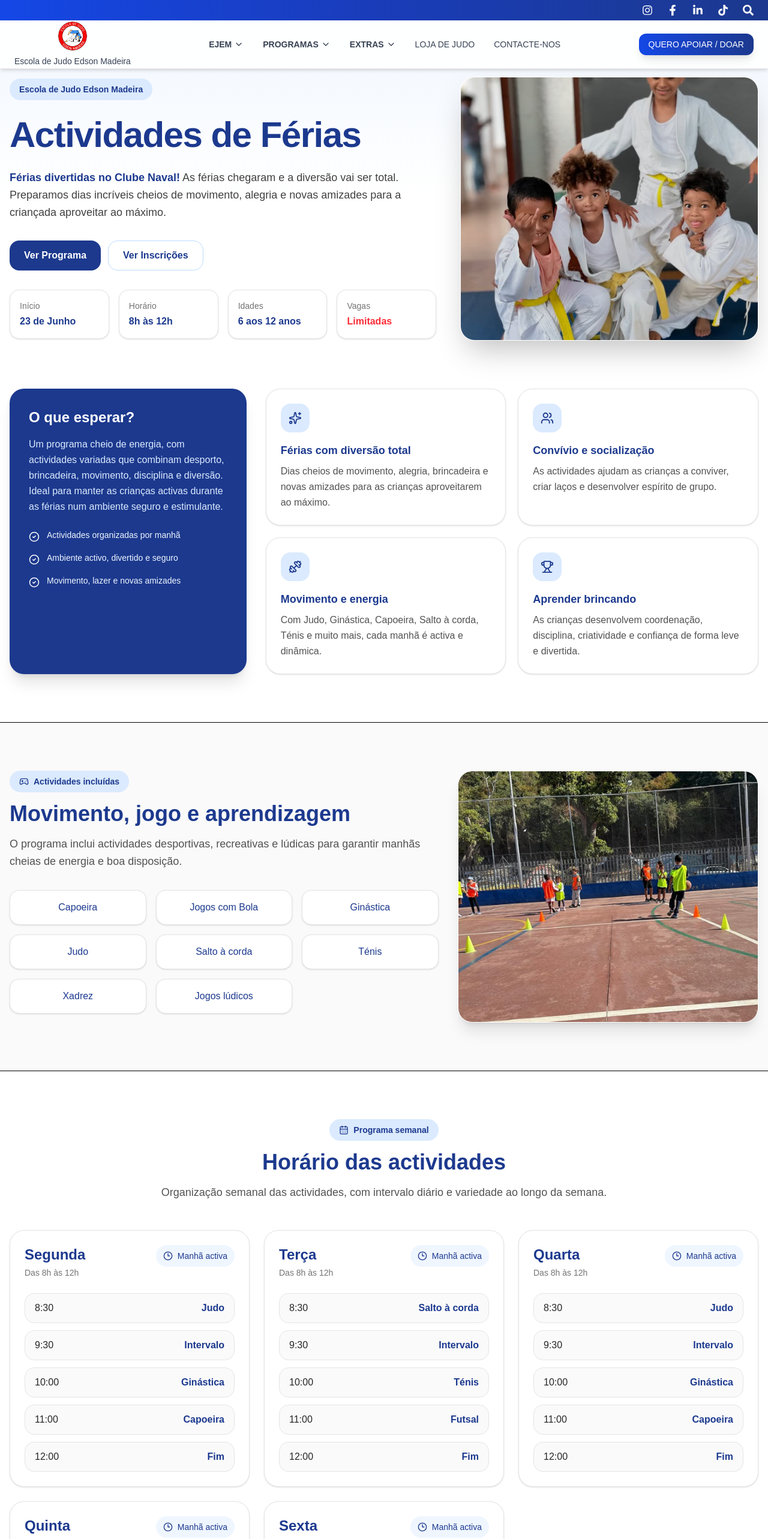
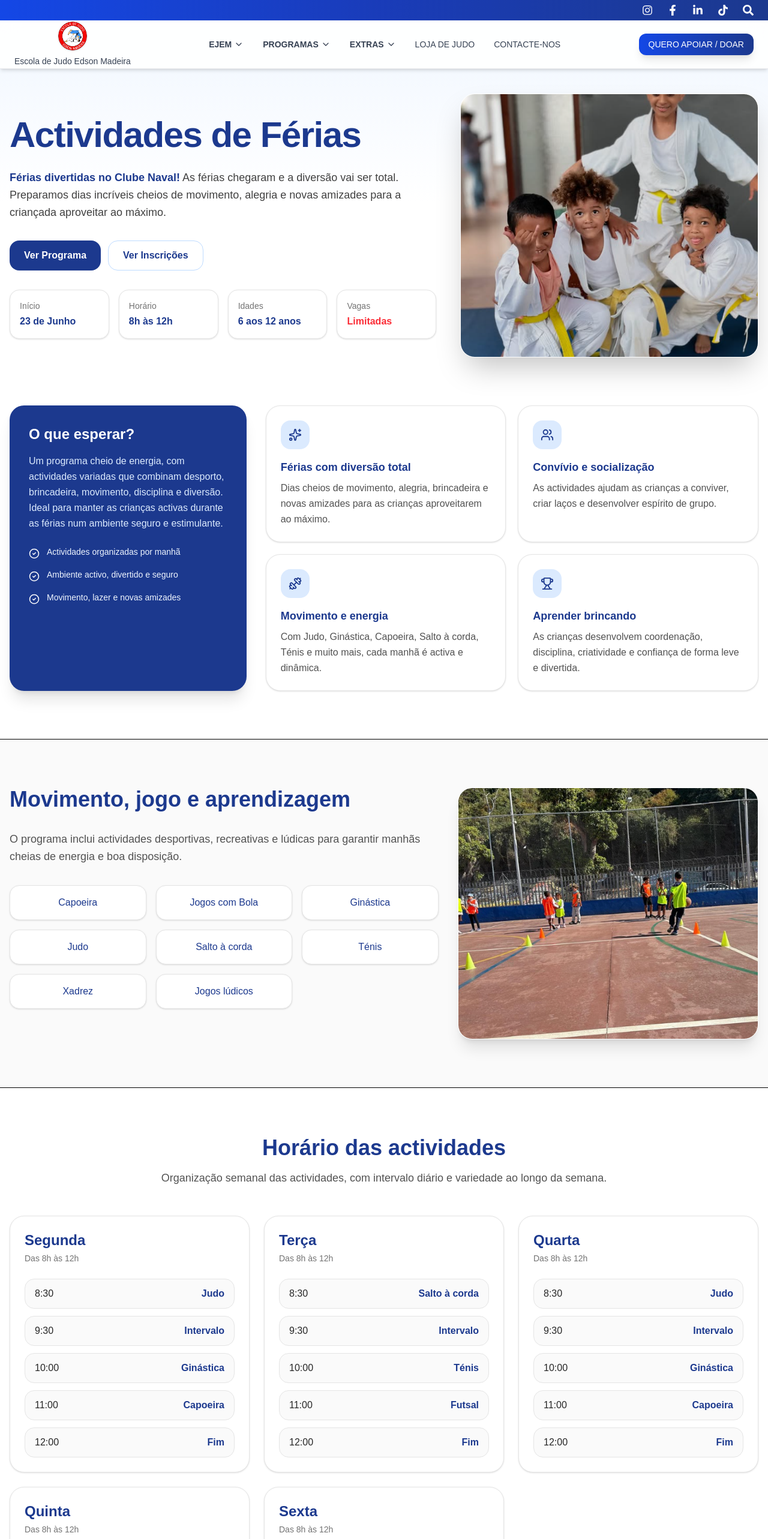
Before and after one commit to NiltonNovele/escola-de-judo-edson-madeira, a Next.js app: page /ferias in a window 1280 px wide. Shown: the top 2566 px of the page at 60% size. Built offline with nearby package versions, Linux system fonts and the light colour scheme.

Commit message:
update Actividades de Férias page

```diff
--- a/src/pages/ferias.tsx
+++ b/src/pages/ferias.tsx
@@ -138,11 +138,8 @@ export default function FeriasPage() {
 
       {/* HERO */}
       <section className="pt-28 sm:pt-32 pb-14 sm:pb-20 px-4 bg-gradient-to-b from-blue-50 via-white to-white">
-        <div className="max-w-7xl mx-auto grid grid-cols-1 lg:grid-cols-12 gap-10 items-center">
+        <div className="mt-7 max-w-7xl mx-auto grid grid-cols-1 lg:grid-cols-12 gap-10 items-center">
           <div className="lg:col-span-7">
-            <div className="inline-flex items-center rounded-full bg-blue-100 text-blue-900 px-4 py-2 text-sm font-semibold mb-5">
-              Escola de Judo Edson Madeira
-            </div>
 
             <h1 className="text-4xl sm:text-5xl lg:text-6xl font-extrabold text-blue-900 tracking-tight leading-tight">
               Actividades de Férias
@@ -267,16 +264,12 @@ export default function FeriasPage() {
       <section className="py-16 sm:py-20 px-4 bg-neutral-50 border-y">
         <div className="max-w-7xl mx-auto grid grid-cols-1 lg:grid-cols-12 gap-8 items-start">
           <div className="lg:col-span-7">
-            <div className="inline-flex items-center gap-2 rounded-full bg-blue-100 text-blue-900 px-4 py-2 text-sm font-semibold mb-4">
-              <Gamepad2 size={16} />
-              Actividades incluídas
-            </div>
 
             <h2 className="text-3xl sm:text-4xl font-extrabold text-blue-900">
               Movimento, jogo e aprendizagem
             </h2>
 
-            <p className="mt-4 text-neutral-600 text-base sm:text-lg leading-relaxed">
+            <p className="mt-8 text-neutral-600 text-base sm:text-lg leading-relaxed">
               O programa inclui actividades desportivas, recreativas e lúdicas
               para garantir manhãs cheias de energia e boa disposição.
             </p>
@@ -310,10 +303,7 @@ export default function FeriasPage() {
       <section id="horarios" className="py-16 sm:py-20 px-4">
         <div className="max-w-7xl mx-auto">
           <div className="text-center max-w-3xl mx-auto">
-            <div className="inline-flex items-center gap-2 rounded-full bg-blue-100 text-blue-900 px-4 py-2 text-sm font-semibold mb-4">
-              <CalendarDays size={16} />
-              Programa semanal
-            </div>
+
             <h2 className="text-3xl sm:text-4xl font-extrabold text-blue-900">
               Horário das actividades
             </h2>
@@ -335,10 +325,6 @@ export default function FeriasPage() {
                     <p className="text-sm text-neutral-500 mt-1">Das 8h às 12h</p>
                   </div>
 
-                  <div className="inline-flex items-center gap-2 rounded-full bg-blue-50 text-blue-900 px-3 py-2 text-sm font-medium">
-                    <Clock3 size={16} />
-                    Manhã activa
-                  </div>
                 </div>
 
                 <div className="mt-6 space-y-3">
@@ -367,13 +353,9 @@ export default function FeriasPage() {
       >
         <div className="max-w-7xl mx-auto grid grid-cols-1 lg:grid-cols-12 gap-8 items-start">
           <div className="lg:col-span-7">
-            <div className="inline-flex items-center gap-2 rounded-full bg-blue-100 text-blue-900 px-4 py-2 text-sm font-semibold mb-4">
-              <CreditCard size={16} />
-              Inscrições
-            </div>
 
             <h2 className="text-3xl sm:text-4xl font-extrabold text-blue-900">
-              Preço e informações principais
+              Inscrições
             </h2>
 
             <div className="mt-8 grid grid-cols-1 sm:grid-cols-2 gap-5">
@@ -457,12 +439,8 @@ export default function FeriasPage() {
       <section className="py-16 sm:py-20 px-4">
         <div className="max-w-5xl mx-auto">
           <div className="text-center max-w-3xl mx-auto">
-            <div className="inline-flex items-center gap-2 rounded-full bg-blue-100 text-blue-900 px-4 py-2 text-sm font-semibold mb-4">
-              <HelpCircle size={16} />
+            <h2 className="text-3xl sm:text-4xl font-extrabold text-blue-900">
               Perguntas frequentes
-            </div>
-            <h2 className="text-3xl sm:text-4xl font-extrabold text-blue-900">
-              Dúvidas comuns
             </h2>
           </div>
 
```
